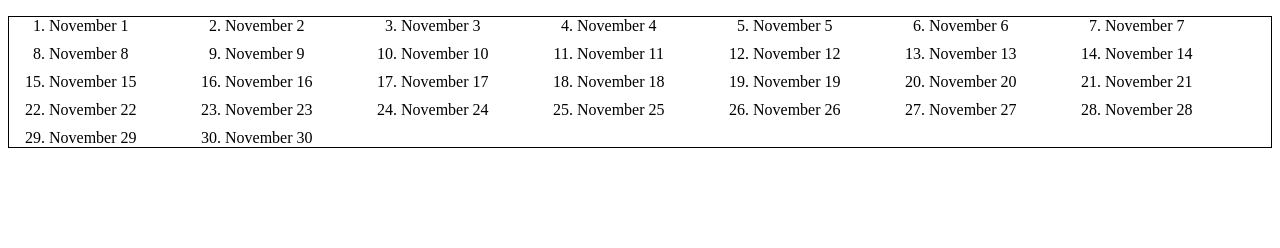
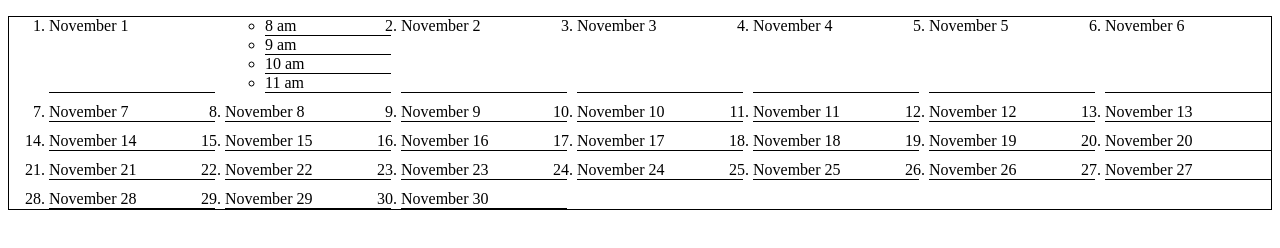
Before and after one commit to payne/2023_nov_22_speech_podcasts, a plain HTML site: page index.html in a window 1280 px wide. Drawn offline with Linux system fonts and the light colour scheme.

Commit message:
very ugly

```diff
--- a/index.css
+++ b/index.css
@@ -1,8 +1,15 @@
-/* FILEPATH: /workspaces/2023_nov_22_speech_podcasts/index.css */
-
 ol {
     display: grid;
     grid-template-columns: repeat(7, 1fr);
+    grid-gap: 10px; /* Adjust the gap between grid items as needed */
+    border: 1px solid black; /* Add a solid border around each cell */
+}
+
+li {
+    /* Add any additional styling for list items */
+    border-bottom: 1px solid black; /* Add a solid black line between each row */
+}
+
     grid-gap: 10px; /* Adjust the gap between grid items as needed */
     border: 1px solid black; /* Add a solid border around each cell */
 }
--- a/index.html
+++ b/index.html
@@ -7,6 +7,12 @@
 <body>
     <ol class="month">
         <li>November 1</li>
+        <ul>
+            <li>8 am</li>
+            <li>9 am</li>
+            <li>10 am</li>
+            <li>11 am</li>
+        </ul>
         <li>November 2</li>
         <li>November 3</li>
         <li>November 4</li>
```
